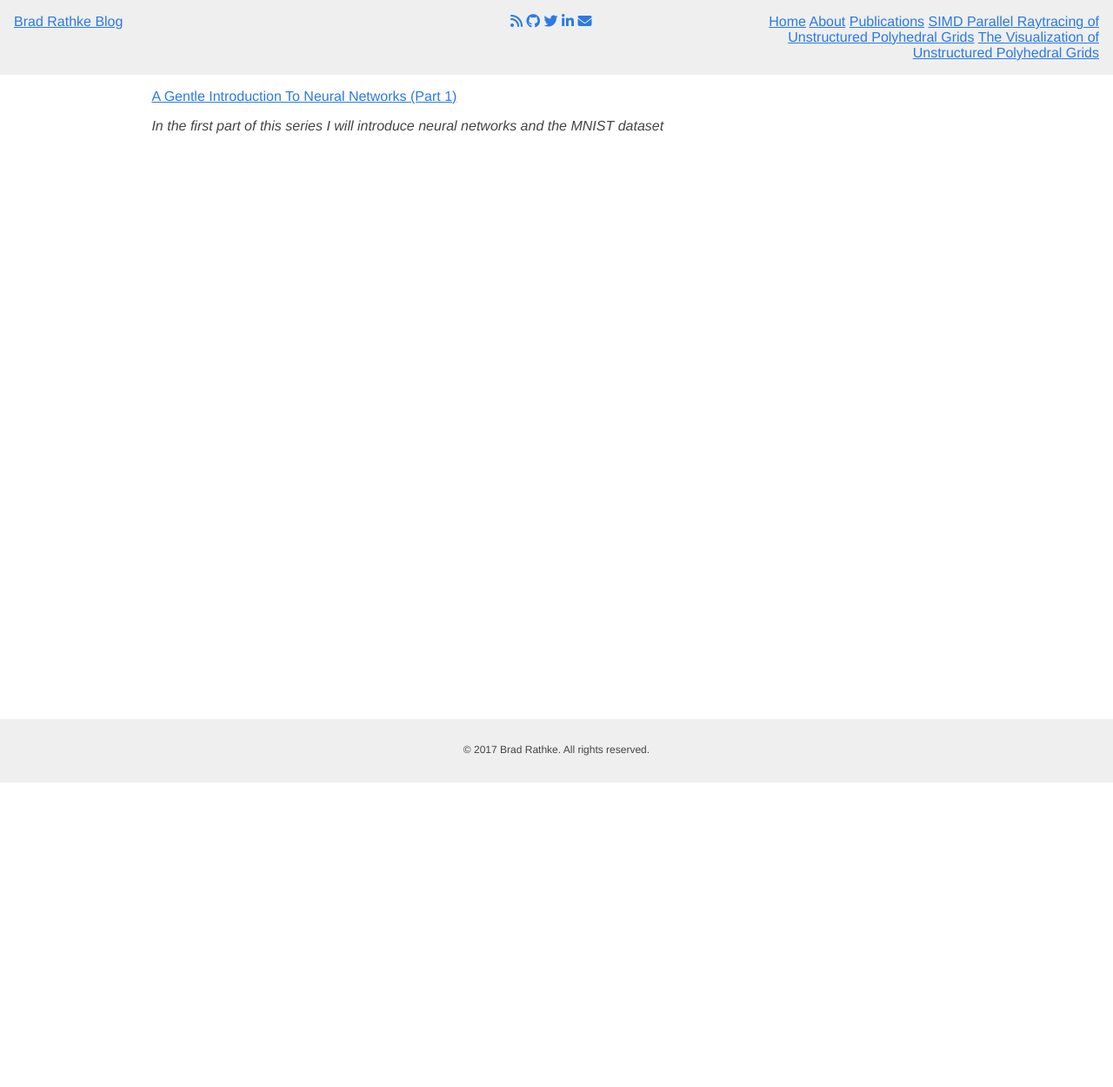
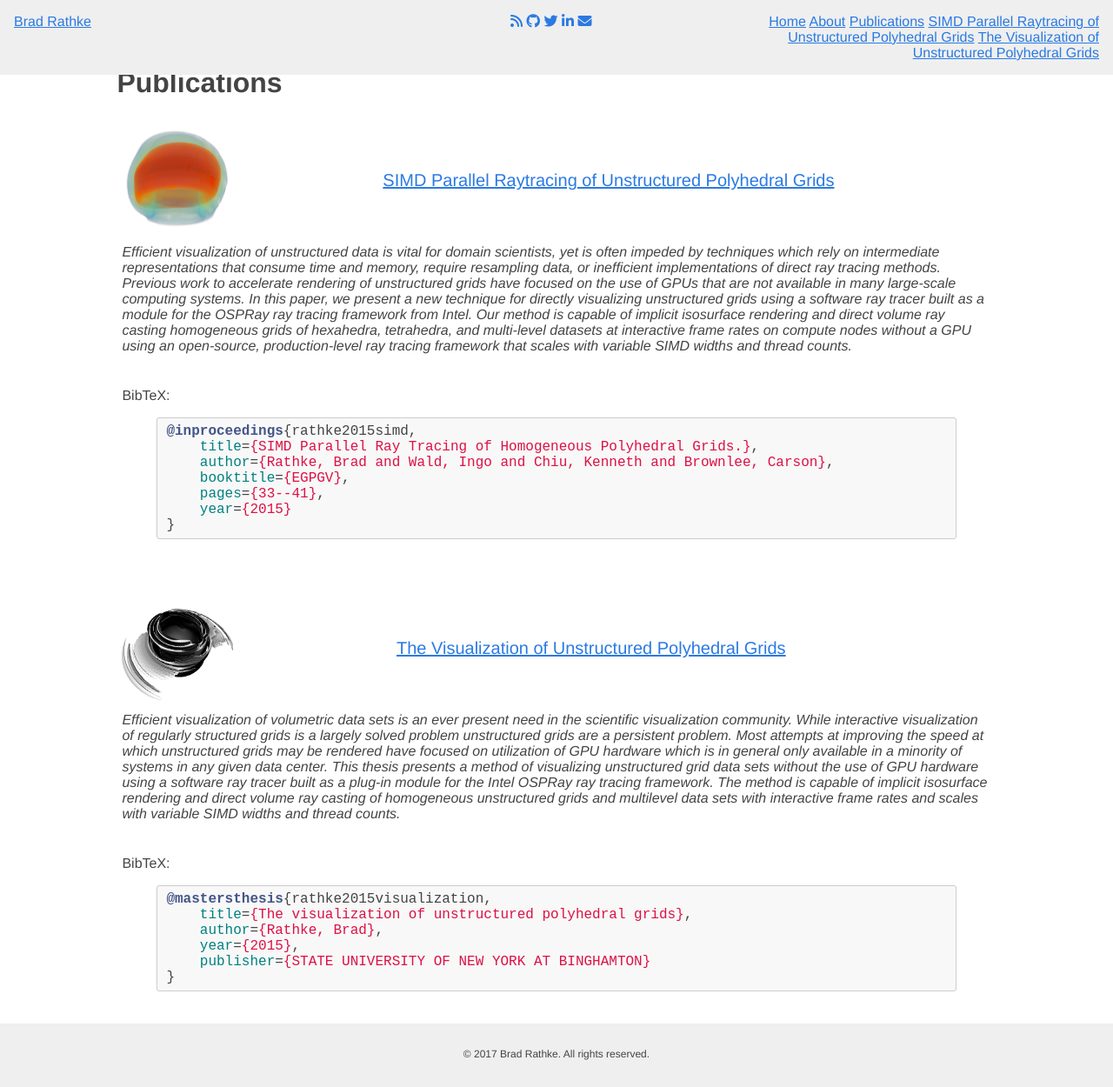
Before and after one commit to BradAtGames/bradatgames.github.io, a Jekyll site: the page built from index.html, in a window 1280 px wide. Shown: the whole page at 87% size. Built offline with Jekyll 4.4.1, drawn with Linux system fonts in a browser that asks for light colours; nearby versions of some CDN libraries; before the commit the page ends 900 px from its top, so only the background shows below that; some of the changed lines change nothing that is shown.

Commit message:
Remove posts. Don't have time for a blog currently.

```diff
--- a/_includes/navbar.html
+++ b/_includes/navbar.html
@@ -6,7 +6,7 @@
     {% endcomment %}
 
     <div class="nav-top-left">
-      <a class="site-title" href="/" title="Home">Brad Rathke Blog</a>
+      <a class="site-title" href="/" title="Home">Brad Rathke</a>
     </div>
 
     <div class="nav-top-center">
--- a/_posts/2016-09-25-a-gentle-introduction-to-neural-networks-part-1.md
+++ /dev/null
@@ -1,118 +0,0 @@
----
-layout: post
-comments: true
-date: 2016-09-25
-title: "A Gentle Introduction To Neural Networks (Part 1)"
-abstract: "In the first part of this series I will introduce neural networks and the MNIST dataset"
----
-
-The purpose of this series of articles is to explain what neural networks are and how they work.
-I find that the best way to learn is by example and therefore this series will consist of the step by step development of a neural net in [Python](http://www.python.org).
-Normally I would make heavy use of a library like [TensorFlow](https://www.tensorflow.org), [Theano](http://deeplearning.net/software/theano/), or [Caffe](http://caffe.berkeleyvision.org).
-However, these libraries can abstract away significant amounts of detail that I feel are necessary for understanding neural networks at a deeper level.
-To repeat, I am only developing this from scratch as a teaching exercise -- don't reinvent the wheel without reason when developing your own neural nets!
-
-Neural Networks are an incredibly math heavy topic so anyone that expects to be able to follow along with this article should have at least a basic understanding of the following **prerequisites**:
-
-  * The Python programming language
-  * Statistics and Probability
-  * Linear algebra
-  * Calculus
-  * A splash of graph theory
-
-OK, so maybe gentle is a bit of a misnomer, but this is a fairly advanced topic. Now, let's get started!
-
-### What is a Neural Network Anyway?
-A neural network is a mathematical model for computation that is heavily inspired by biology; in particular the brain.
-
-A neuron in the brain has incoming connections called dendrites that carry a stimulus that may or may not activate the neuron and outgoing connections called axons that carry outgoing stimuli.
-A connection between a pair of neurons is called a synapse; and it is through chaining multiple synapses together that we achieve computation.
-For our purposes, we represent the incoming state as a tensor and each dendrite as a weight that we conveniently store in another tensor.
-Each incoming state is multiplied by the weight of its corresponding edge and then all results are summed and run through an activation function which determines the outgoing state along the outgoing edges.
-
-You may have noticed by now that everything I've described is made up of linear transformations and that a combination of linear transformations will remain linear.
-This would cause us to only be able to approximate linear functions for which, we may as well just stick with simple matrix multiplication.
-This necessitates the introduction of nonlinearities to the network so that we can extend our computational capabilities beyond those of matrix multiplications.
-This is where our activation functions come in; the most commonly cited of which is a sigmoid activation function.
-
-<img class="post-image" title="A Sigmoid Function" src="/public/images/a-gentle-introduction-to-neural-networks/sigmoid.png" />
-
-The sigmoid function is expressed by the equation $$\sigma(x) = \frac{1}{1 + e^{-x}}$$ and has a few desirable properties for our purposes.
-
-  * The sigmoid maps values to a range of (0,1), that is that very large inputs map to values close to 1 and very small inputs map to values close to 0.
-  * When we train the network, we're performing convex optimization so it is convenient that sigmoid functions are monotonic.
-  * Since eventually we'll be needing to use our good friend calculus on the activation function it is nice that sigmoid functions are easily differentiable.
-
-However sigmoid functions do have some downsides that need to be considered:
-
-  * Their output is not zero-centered. This will have implications during the training of the network -- more on this later.
-  * Most importantly sigmoid functions *saturate* at the extremes which leads to what is known as [the vanishing gradient problem](https://en.wikipedia.org/wiki/Vanishing_gradient_problem).
-
-There are several alternative activation functions such as $$tanh$$, and more recently variants of the rectified linear unit (ReLU) have become very popular.
-However, sigmoid functions are very common in the literature and therefore we will make use of it *despite their negative aspects* so that you can be better prepared to do your own reading in the future.
-[Wikipedia](https://en.wikipedia.org/wiki/Activation_function) has an excellent overview of several alternative activation functions.
-
-### The Goal of Our Network
-Our network will be attempting to recognize the popular [MNIST](http://yann.lecun.com/exdb/mnist/) dataset which consists of 28x28 pixel images of hand written numerals 0 through 9.
-As a benchmark the current state of the art for recognizing the MNIST dataset is a [convolutional neural network (CNN)](http://cs231n.github.io/convolutional-networks/) that achieves an error rate below .28%.
-The simple network we develop here will not be that accurate since we will be using a significantly less advanced network design to teach basic principals.
-
-First let's have a look at a subset of the data using python and matplotlib.
-
-~~~python
-'''
-The MNIST dataset is broken up into 4 files.
-Training Images, Training Labels, Test Images, Test Labels all of which are stored in big endian format.
-For the purposes of viewing a few examples we're only concerned with the training images file.
-'''
-import struct
-import numpy as np
-import matplotlib.pyplot as plt
-import matplotlib.gridspec as gridspec
-
-training_images = open('../train-images-idx3-ubyte', 'rb')
-
-'''
-The first four items in the file are 32-bit integers representing the following metadata:
-    A magic number that should be equal to decimal 2051
-    The number of images in the file
-    The number of rows per image
-    The number of columns per image
-
-Let's read them now
-'''
-magic_number, num_images, rows_per_image, cols_per_image = struct.unpack('>IIII', training_images.read(16))
-print('This version of MNIST had the following header: {0}, {1}, {2}, {3}'.format(magic_number, num_images, rows_per_image, cols_per_image))
-
-'''
-Lets put the remaining data into a large numpy array and then reshape it into a 3d array of 2d images.
-In this case we don't need to worry about endian conversions since it's irrelevant for 8-bit integers.
-'''
-images = np.fromfile(training_images, dtype=np.uint8, count=-1)
-images = images.reshape([num_images, rows_per_image, cols_per_image])
-
-'''
-Now that we have an array of images we can finally visualize a subset of them.
-Lets go with 100 images.
-'''
-disp_rows = 10
-disp_cols = 10
-gs = gridspec.GridSpec(disp_rows, disp_cols, top=1., bottom=0., right=1., left=0., hspace=0., wspace=0.)
-for g, i in zip(gs, range(0,disp_rows*disp_cols)):
-    ax = plt.subplot(g)
-    ax.imshow(images[i], cmap="Greys_r")
-    ax.set_xticks([])
-    ax.set_yticks([])
-    ax.set_aspect('auto')
-plt.show()
-~~~
-
-Here is the output of our print statement of the header as well as the resulting subset of images:
-
-This version of MNIST had the following header: 2051, 60000, 28, 28
-
-<img class="post-image" title="100 elements from MNIST" src="/public/images/a-gentle-introduction-to-neural-networks/100-elements-from-mnist.png" />
-
-Next time, we'll fully load the MNIST dataset and begin development of the neural net.
-
-A Jupyter Notebook containing the python code for this article can be found [here](https://github.com/brad-rathke/gentle-intro-to-neuralnets-part-1).
--- a/index.html
+++ b/index.html
@@ -1,16 +1,34 @@
 ---
 layout: default
-title: Brad Rathke's Blog
+title: Publications
 ---
 
-<div class="post-list">
-  <ul class="post-list">
-    {% for post in site.posts %}
-      <li>
-        <p class="post-meta">{{ post.date | date: "%b %-d, %Y" }}</p>
-        <p class="post-title"><a class="post-link" href="{{ post.url | prepend: site.baseurl }}">{{ post.title | escape }}</a></p>
-        <p class="post-abstract">{{post.abstract}}</p>
-      </li>
-    {% endfor %}
-  </ul>
+<div class="page">
+<h1 class="page-title">{{ page.title }}</h1>
+{% assign publications_list = site.publications %}
+{% for pub in publications_list %}
+{% if pub.title != null %}
+<div class="publication">
+  <table class="publication">
+    <tr>
+      <td><img src="{{pub.img}}" class="publication-image"/></td>
+      <td>
+        <a href="{{pub.link}}">
+          <p class="publication-title">{{pub.title}}</p>
+        </a>
+      </td>
+    </tr>
+    <tr>
+      <td colspan="2"><p class="publication-abstract">{{pub.abstract}}</p></td>
+    </tr>
+    <tr>
+      <td colspan="2">
+        <p class="publication-bibtex">BibTeX:</p>
+        {% highlight bibtex %}{{pub.bibtex}}{% endhighlight %}
+      </td>
+    </tr>
+  </table>
 </div>
+{% endif %}
+{% endfor %}
+</div>
```
